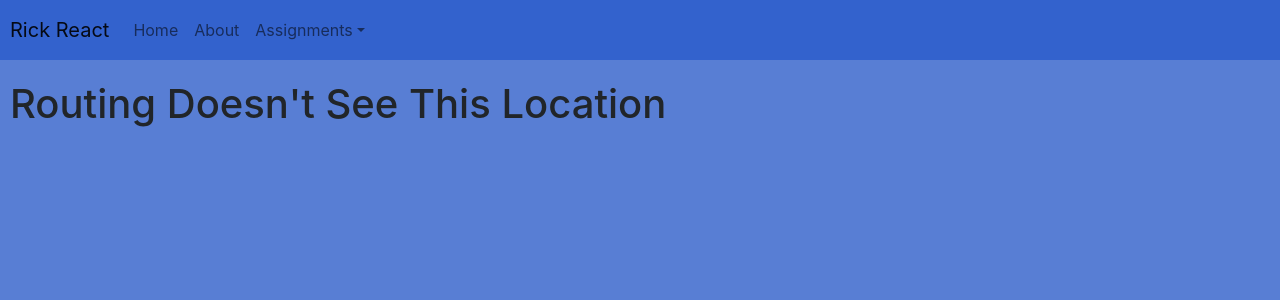
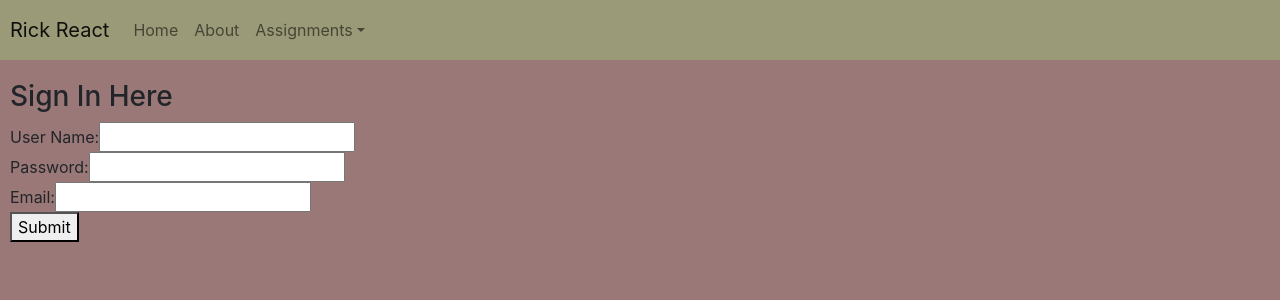
Before and after one commit to RickF71/react-code, a React (Create React App) app: page /loginform in a window 1280 px wide. Shown: the top 300 px of the page. Built offline with nearby package versions, Linux system fonts and the light colour scheme.

Commit message:
small changes

```diff
--- a/package.json
+++ b/package.json
@@ -1,5 +1,5 @@
 {
-  "homepage": "https://rickf71.github.io/react-code",
+  "homepage": "https://rickf71.github.io/react-code/",
   "name": "react-code",
   "version": "0.1.0",
   "private": true,
--- a/src/App.js
+++ b/src/App.js
@@ -22,6 +22,8 @@ import Redirect from './Redirect';
 import Button from 'react-bootstrap/Button';
 import { Col, Row, Form, Navbar,
     Container, Nav, NavDropdown, NavDropdownProps } from "react-bootstrap";
+import LoginForm from './component/LoginForm';
+import LoginValidate from './component/LoginValidate';
 
 
 function App() {
@@ -46,6 +48,7 @@ function App() {
                   <NavDropdown.Item><Link to="/reactlayout">React Layout</Link></NavDropdown.Item>
                   {/* <NavDropdown.Item><Link to="/dynamiccontent">Dynamic Content</Link></NavDropdown.Item> */}
                   <NavDropdown.Item><Link to="/nbrlist">Number List</Link></NavDropdown.Item>
+                  <NavDropdown.Item><Link to="/loginform">Login Form</Link></NavDropdown.Item>
                   <NavDropdown.Divider />
                   <NavDropdown.Item><Link to="/githubext">My Github React</Link></NavDropdown.Item>
 
@@ -64,6 +67,8 @@ function App() {
             <Route path="/calculator" element={<Calculator />} />
             <Route path="/nbrlist" element={<NumberList />} />
             <Route path="/reactlayout" element={<ParentToChild />} />
+            <Route path="/loginform" element={<LoginForm />} />
+            <Route path="/loginValidate" element={<LoginValidate />} />
             {/* <Route path="/dynamiccontent" element={<DynamicContent />} /> */}
 
             <Route path="/githubext" element={() => {
--- a/src/Redirect.js
+++ b/src/Redirect.js
@@ -9,6 +9,8 @@ function Redirect(props) {
     return (
         <div>
 
+
+
         </div>
     );
 }
--- /dev/null
+++ b/src/component/LoginForm.js
@@ -0,0 +1,49 @@
+import React, {useState} from 'react';
+import {useNavigate, Route, Routes} from 'react-router-dom';
+import LoginValidate from './LoginValidate';
+
+function LoginForm(props) {
+    let navigate = useNavigate();
+    const [userName, setUserName] = useState('');
+    const [password, setPassword] = useState('');
+    const [email, setEmail] = useState('');
+
+    const userNameChange = (e) => {setUserName(e.target.value);}
+    const passwordChange = (e) => {setPassword(e.target.value);}
+    const emailChange = (e) => {setEmail(e.target.value);}
+
+    function toLoginValidate() {
+        if ({userName}=='user'){
+            navigate('/loginValidate');
+        }
+        console.log ('login click ' + {userName})
+
+    }
+    <Routes>
+        <Route path="/loginValidate" element={<LoginValidate />} />
+    </Routes>
+
+    return (
+        <div>
+            <div>
+                <h3>Sign In Here</h3>
+                <label for="userName">User Name: </label>
+                {/* <input onChange={userNameChange} value={userName}></input> */}
+                <input value={userName}></input>
+                <br />
+
+                <label for="password">Password: </label>
+                <input onChange={passwordChange} value={password}></input>
+                <br />
+
+                <label for="email">Email: </label>
+                <input onChange={emailChange} value={email}></input>
+                <br />
+
+                <button onClick={() => toLoginValidate()}>Submit</button>
+            </div>
+        </div>
+    );
+}
+
+export default LoginForm;
--- /dev/null
+++ b/src/component/LoginValidate.js
@@ -0,0 +1,15 @@
+import React, {useState} from 'react';
+
+
+function LoginValidate(props) {
+    if (props.userName=='rick') {
+        console.log ('got username right');
+    }
+    return (
+        <div>
+            <h1>Got it</h1>
+        </div>
+    );
+}
+
+export default LoginValidate;
--- a/src/index.css
+++ b/src/index.css
@@ -6,7 +6,8 @@ body {
     sans-serif;
   -webkit-font-smoothing: antialiased;
   -moz-osx-font-smoothing: grayscale;
-  background-color: rgb(88, 126, 212);
+  background-color:#9A7878;
+
 }
 
 code {
@@ -17,8 +18,11 @@ code {
 .navbar {
   /* position: sticky; */
   padding: 10px;
-  background-color: #3362CD;
-  color: white;
+  background-color: #9A9A78;
 
 
 }
+
+Container {
+  color: white;
+}
```
Also changed, not shown: src/component/day7.js (added, +11 -0 lines).
